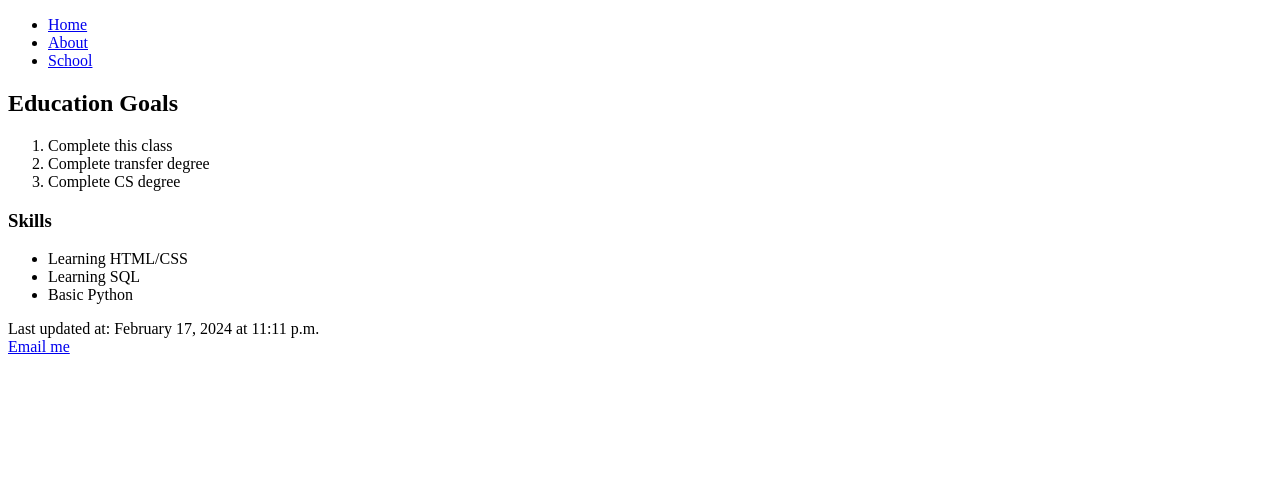
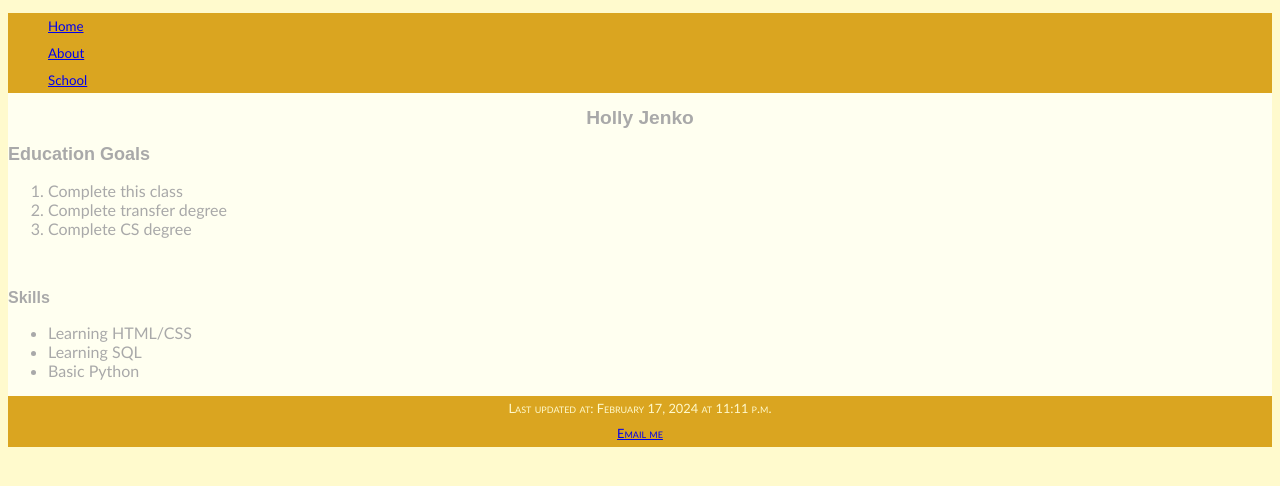
Before and after one commit to lstjenko/cis162, a plain HTML site: page about.html in a window 1280 px wide. Drawn offline with Linux system fonts and the light colour scheme.

Commit message:
Add files via upload
Project 1.3

```diff
--- a/about.html
+++ b/about.html
@@ -3,6 +3,7 @@
 <head>
     <meta charset="utf-8">
     <title>Holly Jenko</title>
+    <link href="style.css" rel="stylesheet" />
 </head>
 
 <body>
@@ -15,13 +16,14 @@
             </ul>
         </nav>
     </header>
+    <h1>Holly Jenko</h1>
     <h2>Education Goals</h2>
         <ol>
             <li>Complete this class</li>
             <li>Complete transfer degree</li>
             <li>Complete CS degree</li>
         </ol>
-
+    <br />
     <h3>Skills</h3>
     <ul>
         <li>Learning HTML/CSS</li>
--- /dev/null
+++ b/style.css
@@ -0,0 +1,57 @@
+@charset "utf-8";
+
+html {
+    background-color: lemonchiffon;
+}
+
+body {
+    color: darkgrey;
+    background-color: ivory;
+    font-family: 'Gill Sans', 'Gill Sans MT', Calibri, 'Trebuchet MS', sans-serif;
+}
+
+header {
+    color:darkgoldenrod;
+    background-color: ivory;
+}
+
+h1 {
+    font-size: larger;
+    text-align: center;
+}
+
+h2 {
+    font-size: large;
+}
+
+h3 {
+    font-size: medium;
+}
+
+h1, h2, h3 {
+    font-family: fantasy;
+    letter-spacing: normal;
+}
+
+nav {
+    background-color: goldenrod;
+    font-size: smaller;
+}
+
+nav > ul {
+    line-height: 2em;
+    list-style-type: none;
+}
+
+section {
+    background-color: moccasin;
+    width: fit-content;
+}
+
+body > footer {
+    background-color: goldenrod;
+    color: lemonchiffon;
+    font: normal small-caps 0.8em/2em
+         Gill Sans;
+    text-align: center;
+}
```
Also changed, not shown: index.html (+2 -1 lines).
